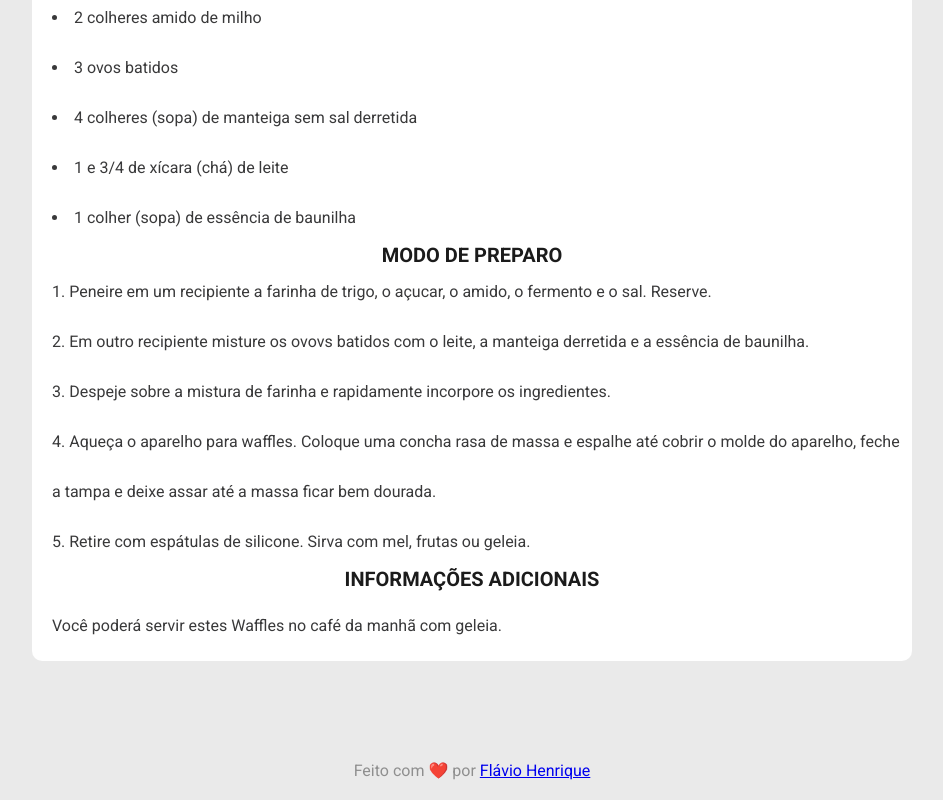
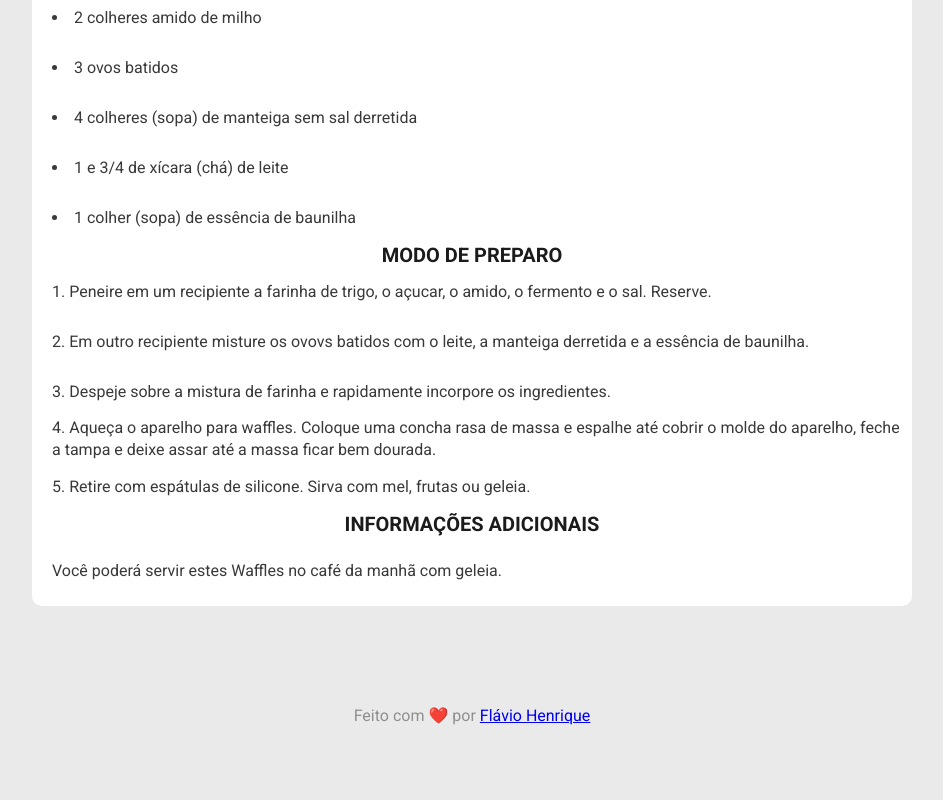
Before and after one commit to flaviofhr/Cardapio, a plain HTML site: page index.html in a window 1280 px wide. Shown: the part 773-1573 px from the top of the page, without its empty margins (168-1111 px from the left). After the commit the page ends 1518 px from the top, so only its background shows below. Drawn offline with Linux system fonts and the light colour scheme.

Commit message:
Modificando line-height

```diff
--- a/index.html
+++ b/index.html
@@ -38,7 +38,7 @@
          <li>Peneire em um recipiente a farinha de trigo, o açucar, o amido, o fermento e o sal. Reserve.</li>
          <li>Em outro recipiente misture os ovovs batidos com o leite, a manteiga derretida e a essência de baunilha.</li>
          <li>Despeje sobre a mistura de farinha e rapidamente incorpore os ingredientes.</li>
-         <li>Aqueça o aparelho para waffles. Coloque uma concha rasa de massa e espalhe até cobrir o molde do aparelho, feche a tampa e deixe assar até a massa ficar bem dourada.</li>
+         <li class="Nova">Aqueça o aparelho para waffles. Coloque uma concha rasa de massa e espalhe até cobrir o molde do aparelho, feche a tampa e deixe assar até a massa ficar bem dourada.</li>
          <li>Retire com espátulas de silicone. Sirva com mel, frutas ou geleia.</li>
       </ol>
 
--- a/style.css
+++ b/style.css
@@ -70,3 +70,6 @@ img {
     display: flex;
     justify-content: center;
 }
+.Nova {
+    line-height: 140%;
+}
```
